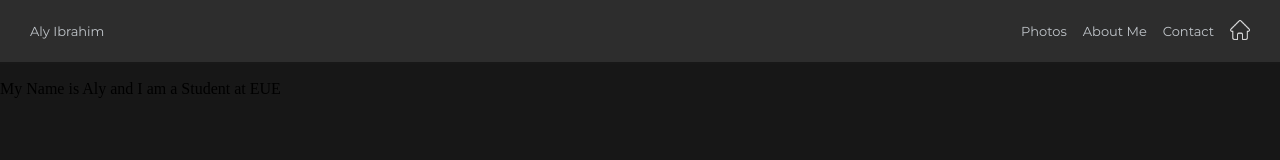
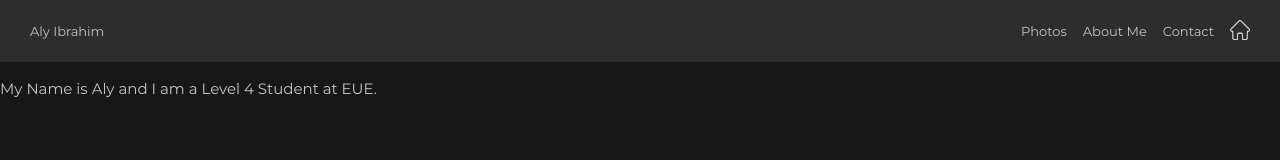
Before and after one commit to AlyIbrahim1/Portfolio, a plain HTML site: page aboutMe.html in a window 1280 px wide. Drawn offline with Linux system fonts and the light colour scheme.

Commit message:
Refactor About Me section structure and styling

```diff
--- a/aboutMe.html
+++ b/aboutMe.html
@@ -19,8 +19,10 @@
             <a href="index.html" target="_self" class="header_link" ><img src="images/homeIcon.png" alt="Home Icon" id="home_icon"></a>
         </nav>
     </header>
-    <div>
-        <p>My Name is Aly and I am a Student at EUE</p>
+    <div class="aboutme_intro">
+        <p>My Name is Aly and I am a Level 4 Student at EUE.
+
+        </p>
     </div>
 </body>
 </html>
--- a/styles.css
+++ b/styles.css
@@ -158,8 +158,16 @@ body {
     aspect-ratio: 1 / 1;
     border: 4px solid rgb(65, 65, 65);
     border-radius: 10px;
+    box-shadow: 5px 0 20px rgb(0, 0, 0);
 }
 
 .gallery img:hover {
     transform: scale(1.2);
 }
+
+.aboutme_intro {
+    color: rgb(194, 199, 204);
+    font-family: Montserrat;
+    font-size: 15px;
+
+}
```
